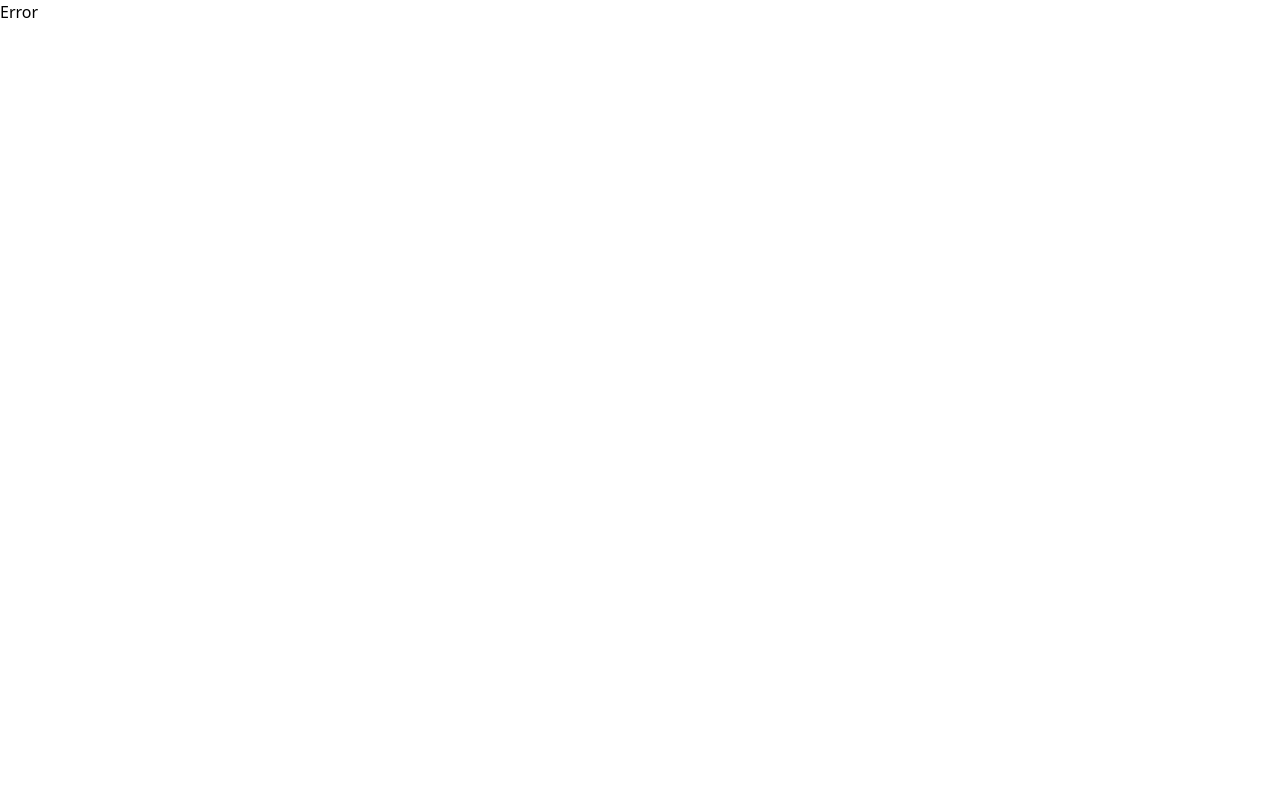
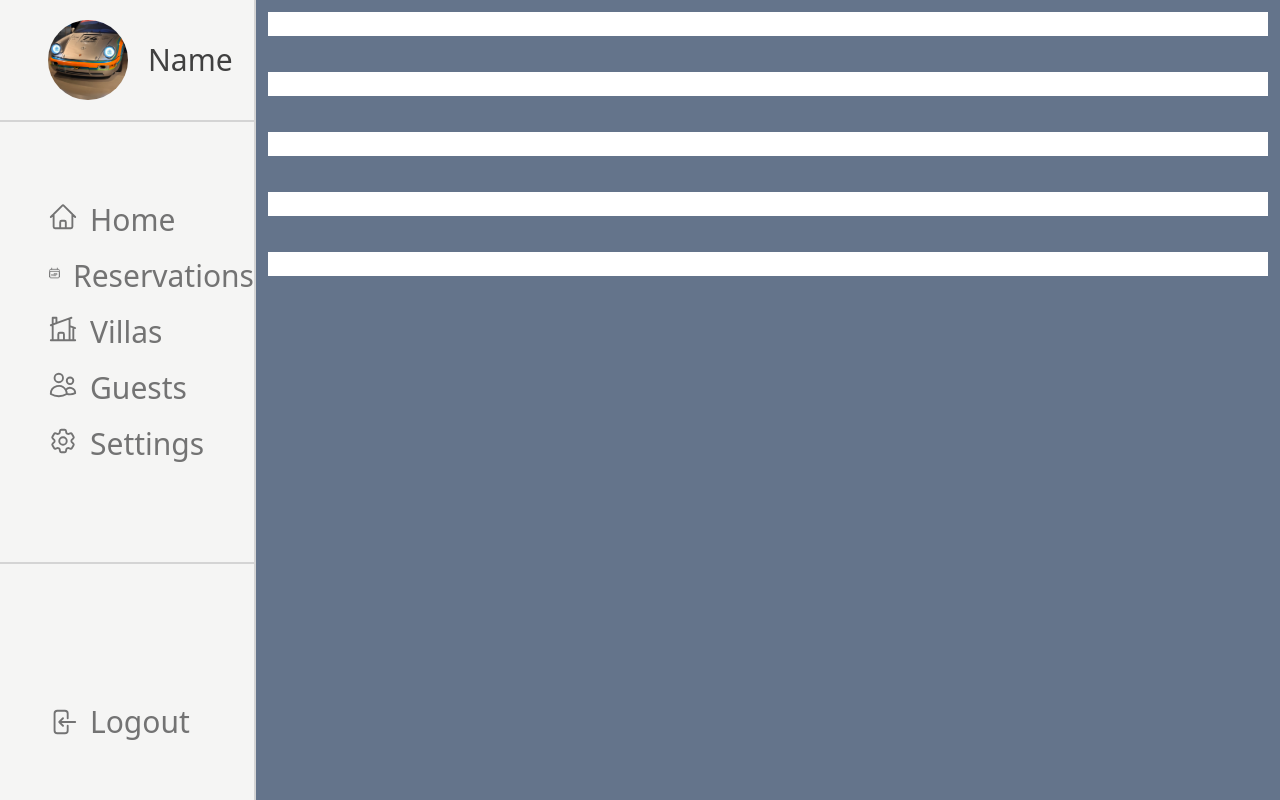
Before and after one commit to MaciekPanek/Dashboard, a React (Vite) app: page /villas/newvilla in a window 1280 px wide. Before the commit this address had no page. Built offline with nearby package versions, Linux system fonts and the light colour scheme.

Commit message:
added new villa page

```diff
--- a/src/App.jsx
+++ b/src/App.jsx
@@ -7,6 +7,7 @@ import Guests from "./pages/Guests";
 import Villas from "./pages/Villas";
 import Settings from "./pages/Settings";
 import { QueryClient, QueryClientProvider } from "@tanstack/react-query";
+import AddNewVilla from "./features/villas/AddNewVilla";
 
 const router = createBrowserRouter([
   {
@@ -25,6 +26,10 @@ const router = createBrowserRouter([
       {
         path: "/villas",
         element: <Villas />,
+      },
+      {
+        path: "/villas/newvilla",
+        element: <AddNewVilla />,
       },
       {
         path: "/guests",
--- a/src/features/navigation/Navbar.jsx
+++ b/src/features/navigation/Navbar.jsx
@@ -15,7 +15,7 @@ function Navbar() {
       <nav className="bg-stone-100 h-screen w-1/5 flex items-start border-r-2 border-r-neutral-300   flex-col  fixed ">
         <div className="flex items-center gap-5 border-b-2 border-b-neutral-300 py-5 w-full pl-12  ">
           <img
-            src="photo.jpeg"
+            src="/public/photo.jpeg"
             className="w-20 h-20 rounded-full object-cover  "
           />
           <p className="text-3xl text-neutral-700 ">Name</p>
--- /dev/null
+++ b/src/features/villas/AddNewVilla.jsx
@@ -0,0 +1,17 @@
+import FormInput from "../../ui/FormInput";
+
+function AddNewVilla() {
+  return (
+    <section className="bg-stone-100 min-h-screen ">
+      <form className="bg-slate-500 w-full h-[800px] gap-3 flex flex-col ">
+        <FormInput />
+        <FormInput />
+        <FormInput />
+        <FormInput />
+        <FormInput />
+      </form>
+    </section>
+  );
+}
+
+export default AddNewVilla;
--- a/src/features/villas/Villa.jsx
+++ b/src/features/villas/Villa.jsx
@@ -4,11 +4,11 @@ function Villa({ villa }) {
   const { name, capacity, price, image } = villa;
 
   return (
-    <div className="w-[400px]">
+    <div className="w-[400px] hover:cursor-pointer hover:scale-105 ease-in-out duration-300 h-max ">
       <div>
         <img
           className=" rounded-xl min-w-[400px]  h-[300px] object-cover "
-          src={"photo.jpeg"}
+          src="photo.jpeg"
         />
       </div>
 
--- a/src/pages/Villas.jsx
+++ b/src/pages/Villas.jsx
@@ -1,4 +1,5 @@
 // import { villas } from "../data/villas";
+import { NavLink } from "react-router-dom";
 import Villa from "../features/villas/Villa";
 import { useVillas } from "../hooks/useVillas";
 
@@ -16,13 +17,16 @@ function Villas() {
         <Villa villa={villa} key={villa.name} />
       ))}
 
-      <div className="w-[400px]">
+      <NavLink
+        to={"/villas/newvilla"}
+        className="w-[400px] hover:scale-105 h-[300px] ease-in-out duration-300 hover:cursor-pointer "
+      >
         <div>
           <div className=" rounded-xl min-w-[400px]  h-[300px] border-dashed border-neutral-400 border-[3px] flex justify-center items-center text-2xl  ">
             <span className="text-neutral-500 italic">Add new Villa...</span>
           </div>
         </div>
-      </div>
+      </NavLink>
     </section>
   );
 }
--- /dev/null
+++ b/src/ui/FormInput.jsx
@@ -0,0 +1,5 @@
+function FormInput() {
+  return <input className="m-3" />;
+}
+
+export default FormInput;
```
